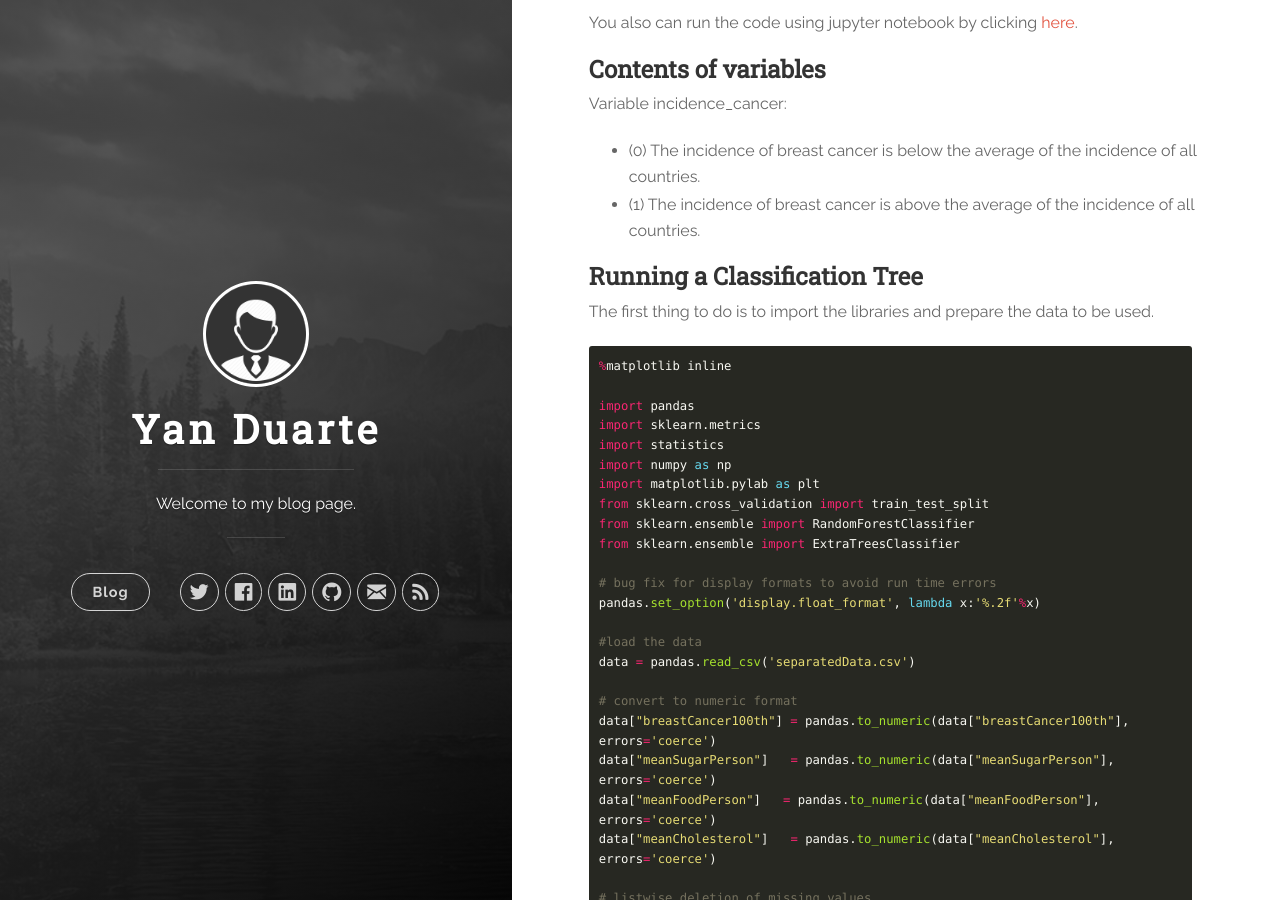
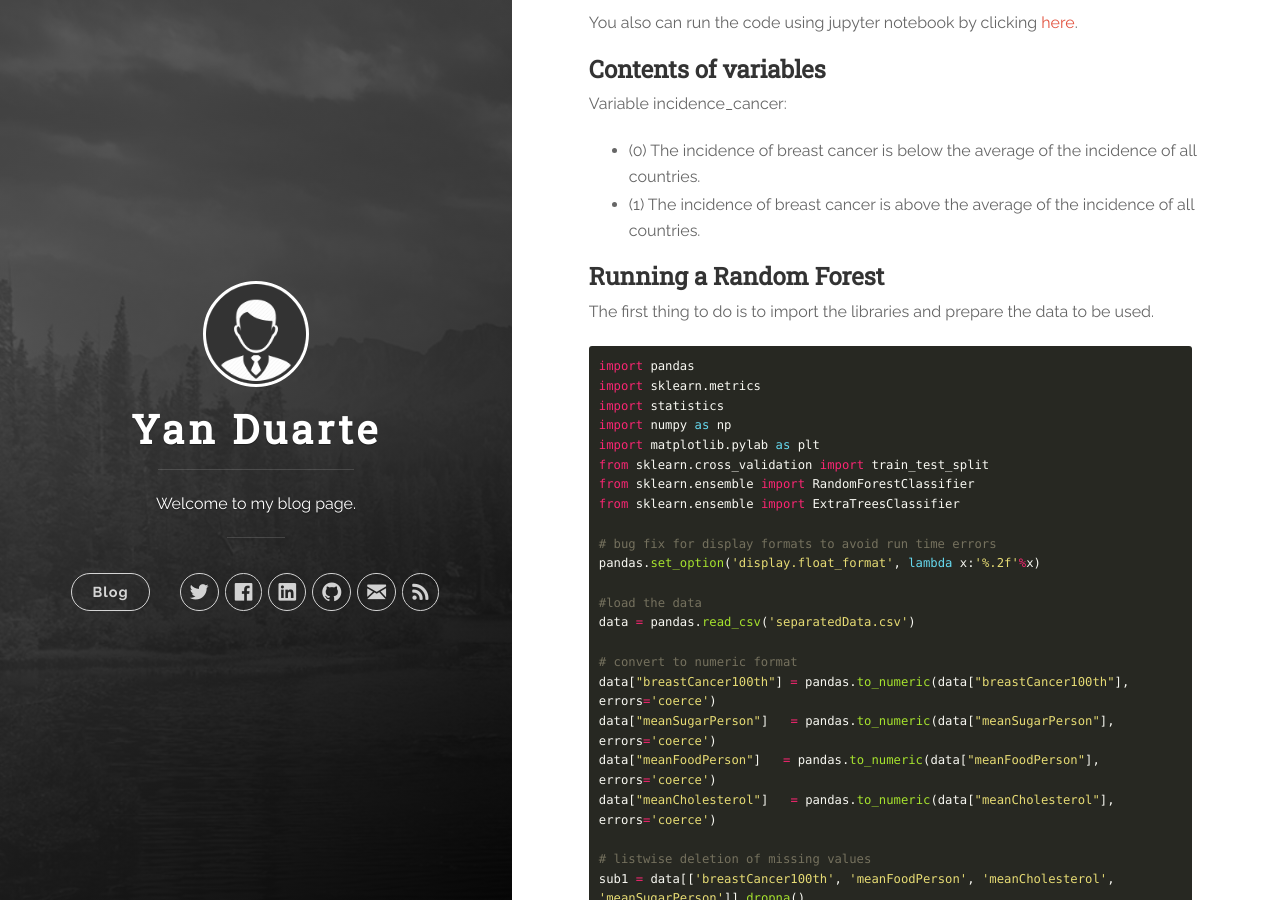
Before and after one commit to yan-duarte/yan-duarte.github.io, a Jekyll site: the page built from _posts/2016-10-10-MLDA-Assignment2.md, in a window 1280 px wide and 900 px high, scrolled down 790 px. Built offline with Jekyll 4.4.1, drawn with Linux system fonts in a browser that asks for light colours; nearby versions of some CDN libraries.

Commit message:
Updated 2016-10-10-MLDA-Assignment2.md

````diff
--- a/_posts/2016-10-10-MLDA-Assignment2.md
+++ b/_posts/2016-10-10-MLDA-Assignment2.md
@@ -34,13 +34,11 @@ Variable incidence_cancer:
   - (1) The incidence of breast cancer is above the average of the incidence of all countries.
 
 
-## **Running a Classification Tree**
+## **Running a Random Forest**
 
 The first thing to do is to import the libraries and prepare the data to be used.
 
 ```python
-%matplotlib inline
-
 import pandas
 import sklearn.metrics
 import statistics
````
